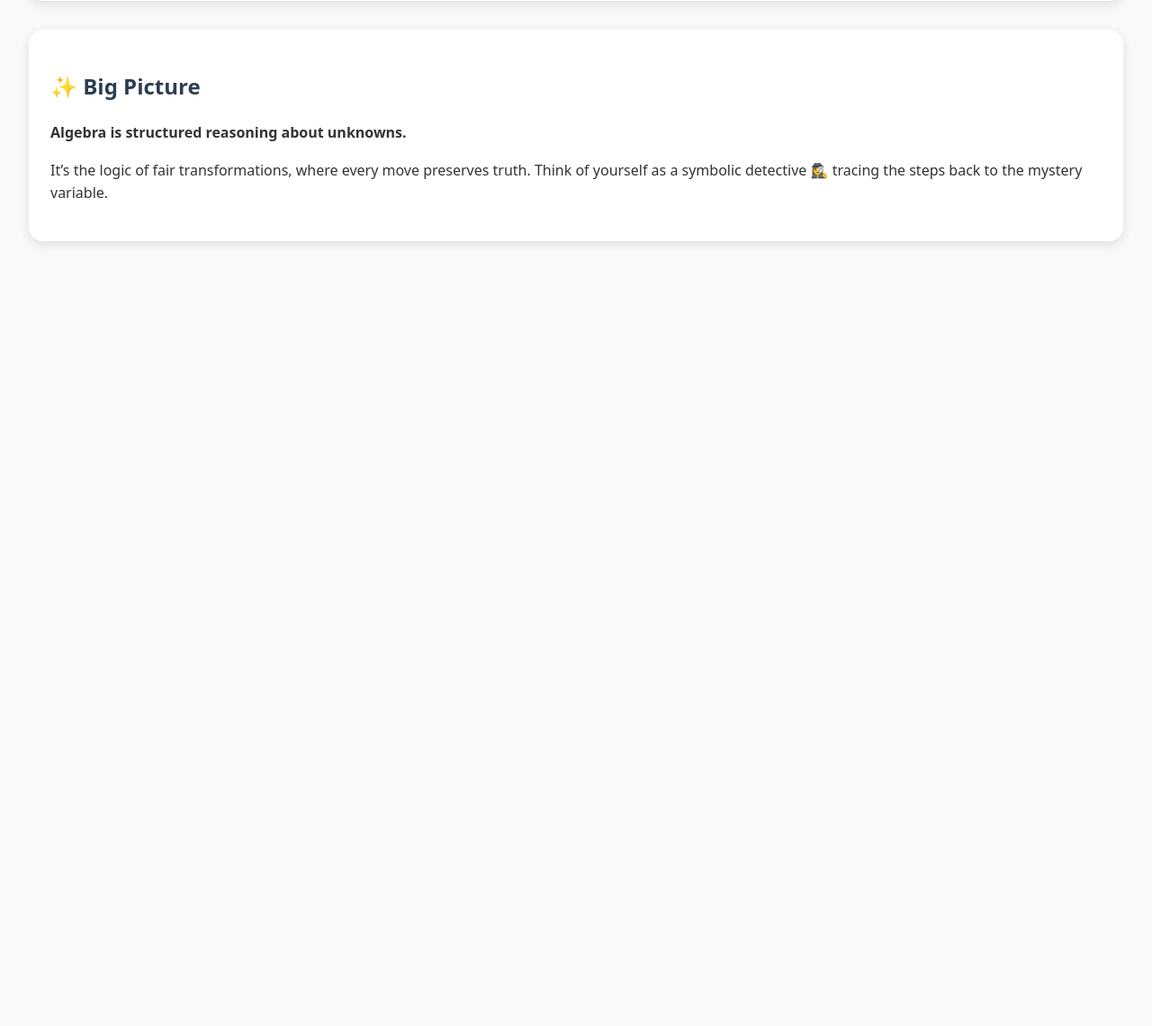
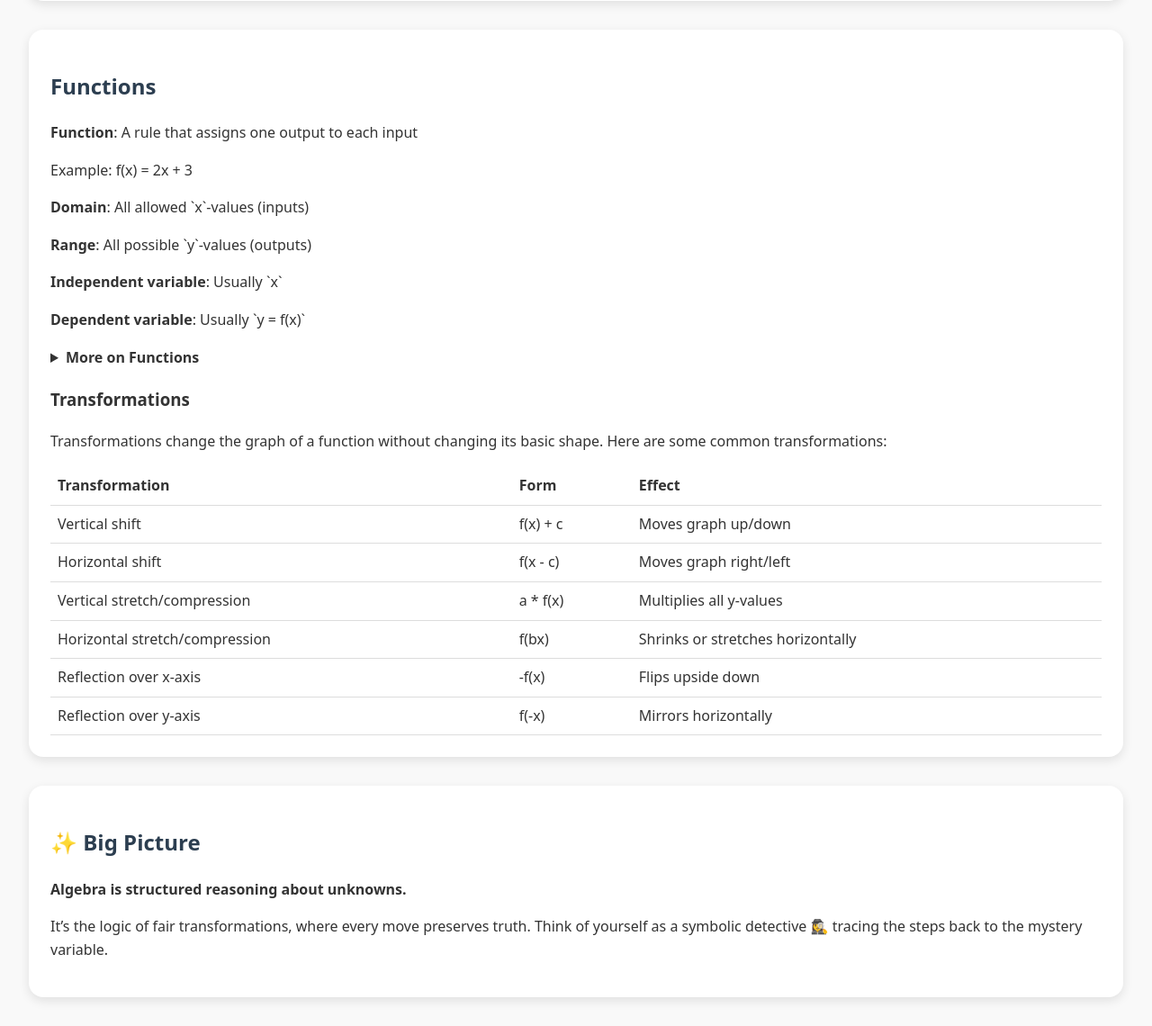
Before and after one commit to darren277/mathparser, a Python web app: template templates/algebra_compass.html in a window 1280 px wide. Shown: the part 3072-4212 px from the top of the page at 90% size. Before the commit the page ends 3344 px from the top, so only its background shows below. Run offline with Jinja, Linux system fonts and the light colour scheme; the template is opened without the code that fills it, so the values that code supplies are empty.

Commit message:
Added some content about functions.

```diff
--- a/templates/algebra_compass.html
+++ b/templates/algebra_compass.html
@@ -175,6 +175,34 @@
         </div>
 
         <div class="card">
+            <h2>Functions</h2>
+            <p><strong>Function</strong>: A rule that assigns one output to each input</p>
+            <p>Example: f(x) = 2x + 3</p>
+            <p><strong>Domain</strong>: All allowed `x`-values (inputs)</p>
+            <p><strong>Range</strong>: All possible `y`-values (outputs)</p>
+            <p><strong>Independent variable</strong>: Usually `x`</p>
+            <p><strong>Dependent variable</strong>: Usually `y = f(x)`</p>
+            <details>
+                <summary>More on Functions</summary>
+                <p>A function is a relation that assigns exactly one output for each input. The domain is the set of all possible inputs, while the range is the set of all possible outputs.</p>
+            </details>
+
+            <h3>Transformations</h3>
+            <p>Transformations change the graph of a function without changing its basic shape. Here are some common transformations:</p>
+            <table>
+                <thead><tr><th>Transformation</th><th>Form</th><th>Effect</th></tr></thead>
+                <tbody>
+                    <tr><td>Vertical shift</td><td>f(x) + c</td><td>Moves graph up/down</td></tr>
+                    <tr><td>Horizontal shift</td><td>f(x - c)</td><td>Moves graph right/left</td></tr>
+                    <tr><td>Vertical stretch/compression</td><td>a * f(x)</td><td>Multiplies all y-values</td></tr>
+                    <tr><td>Horizontal stretch/compression</td><td>f(bx)</td><td>Shrinks or stretches horizontally</td></tr>
+                    <tr><td>Reflection over x-axis</td><td>-f(x)</td><td>Flips upside down</td></tr>
+                    <tr><td>Reflection over y-axis</td><td>f(-x)</td><td>Mirrors horizontally</td></tr>
+                </tbody>
+            </table>
+        </div>
+
+        <div class="card">
             <h2>✨ Big Picture</h2>
             <p><strong>Algebra is structured reasoning about unknowns.</strong></p>
             <p>It’s the logic of fair transformations, where every move preserves truth. Think of yourself as a symbolic detective 🕵️‍♀️ tracing the steps back to the mystery variable.</p>
```
